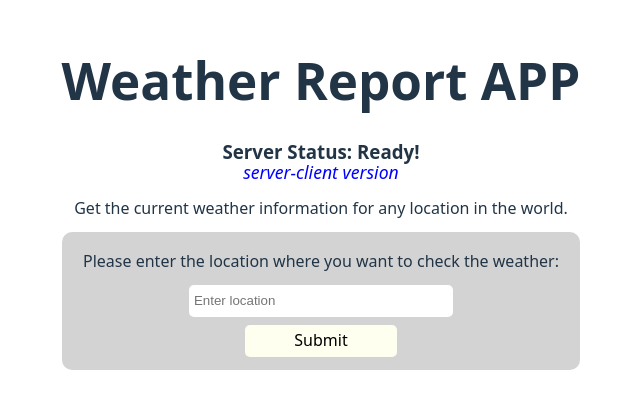
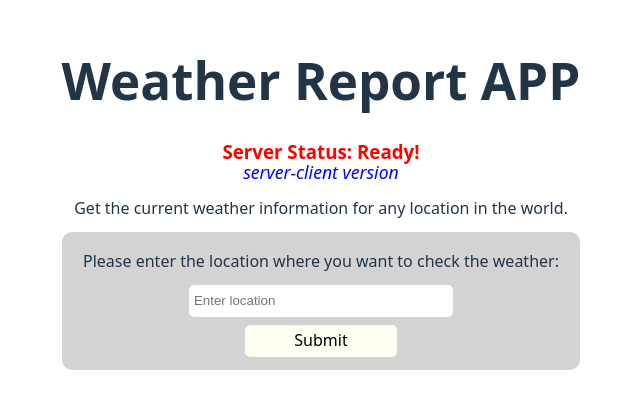
Before and after one commit to kappasan21/weatherapi-cli, a React (Vite) app: page / in a window 1280 px wide. Shown: the part 201-610 px from the top of the page, without its empty margins (319-959 px from the left). Built offline with nearby package versions, Linux system fonts and the light colour scheme; no server answers.

Commit message:
Highlight server status
highlight server status as red

```diff
--- a/src/App.css
+++ b/src/App.css
@@ -11,6 +11,10 @@
   /* text-decoration: underline; */
   color: blue;
   margin-top: -1rem;
+}
+
+#server-status {
+  color: red;
 }
 
 .logo {
--- a/src/App.jsx
+++ b/src/App.jsx
@@ -103,7 +103,7 @@ export default function App() {
     <WeatherContext.Provider value={weatherProps}>
       <div>
         <h1>Weather Report APP</h1>
-        <h3>Server Status: {serverStatus ? "Ready!" : "Please wait for few minutes..."}</h3>
+        <h3 id="server-status">Server Status: {serverStatus ? "Ready!" : "Please wait for few minutes..."}</h3>
         <p id="version-info">server-client version</p>
         <p>Get the current weather information for any location in the world.</p>
 
```
